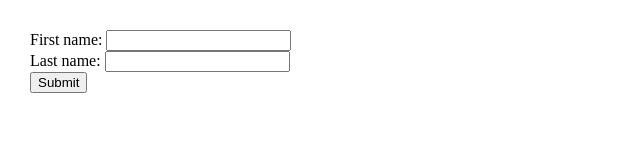
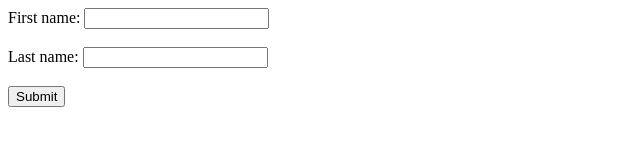
Before and after one commit to acciojob/form-login-BrainCellCoder, a website: page main.html in a window 1280 px wide. Shown: the whole page, without its empty margins (0-640 px from the left). Drawn offline with Linux system fonts and the light colour scheme.

Commit message:
created a submission

```diff
--- a/main.html
+++ b/main.html
@@ -1,26 +1,18 @@
 <!DOCTYPE html>
-
-<html>
-
+<html lang="en">
 <head>
-	<meta charset=utf-8 />
-		<title>Return first and last name from a form</title>
-		<style type="text/css">
-			body {margin: 30px;}
-		</style>
-	<link rel="stylesheet" href="styles.css">
+    <meta charset="UTF-8">
+    <meta name="viewport" content="width=device-width, initial-scale=1.0">
+    <title>Form Login</title>
 </head>
-
 <body>
-	<form id="form1" onsubmit="getFormvalue()">
-		First name: <input type="text" name="fname"><br>
-		Last name: <input type="text" name="lname"><br>
-		<input type="submit" value="Submit">
-	</form>
-
-    <script type="text/javascript" src="./script.js">
-</script>
-
+    <form onsubmit="getFormvalue(); return false;">
+        <label for="fname">First name:</label>
+        <input type="text" id="fname" name="fname"><br><br>
+        <label for="lname">Last name:</label>
+        <input type="text" id="lname" name="lname"><br><br>
+        <input type="submit" value="Submit">
+    </form>
+    <script src="script.js"></script>
 </body>
-
 </html>
--- a/script.js
+++ b/script.js
@@ -1,4 +1,8 @@
 function getFormvalue() {
-    //Write your code here
+    // Get the values from the form inputs
+    const firstName = document.getElementById('fname').value;
+    const lastName = document.getElementById('lname').value;
 
+    // Display the values using alert
+    alert(`${firstName} ${lastName}`);
 }
```
